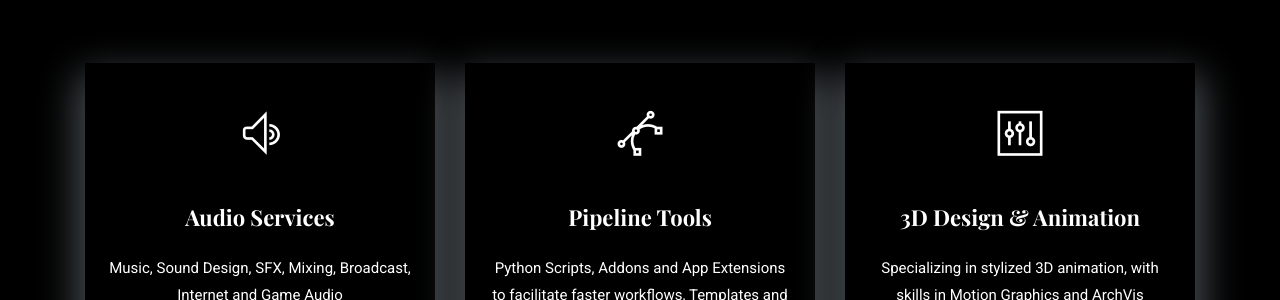
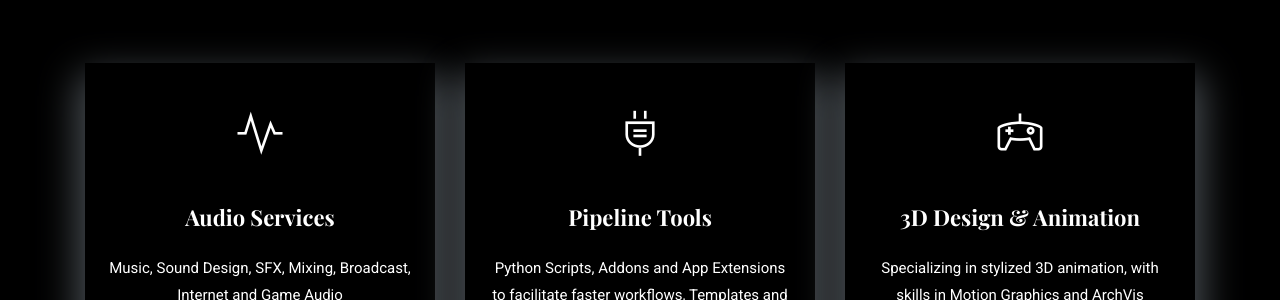
Before and after one commit to SpectralVectors/spectralvectors.github.io, a Jekyll site: the page built from index.html, in a window 1280 px wide and 900 px high, scrolled down 1332 px. Shown: the part 150-450 px from the top of the window. Built offline with Jekyll 4.4.1, drawn with Linux system fonts in a browser that asks for light colours.

Commit message:
Update settings.yml

```diff
--- a/_data/settings.yml
+++ b/_data/settings.yml
@@ -137,19 +137,19 @@ services-title: Services
 services:
   - {
       name: Audio Services,
-      icon: ti-volume,
+      icon: ti-pulse,
       description: "Music, Sound Design, SFX, Mixing, Broadcast, Internet and Game Audio",
       active: true,
     }
   - {
       name: Pipeline Tools,
-      icon: ti-vector,
+      icon: ti-plug,
       description: "Python Scripts, Addons and App Extensions to facilitate faster workflows, Templates and Tutorials",
       active: true,
     }
   - {
       name: 3D Design & Animation,
-      icon: ti-panel,
+      icon: ti-game,
       description: "Specializing in stylized 3D animation, with skills in Motion Graphics and ArchVis",
       active: true,
     }
```
